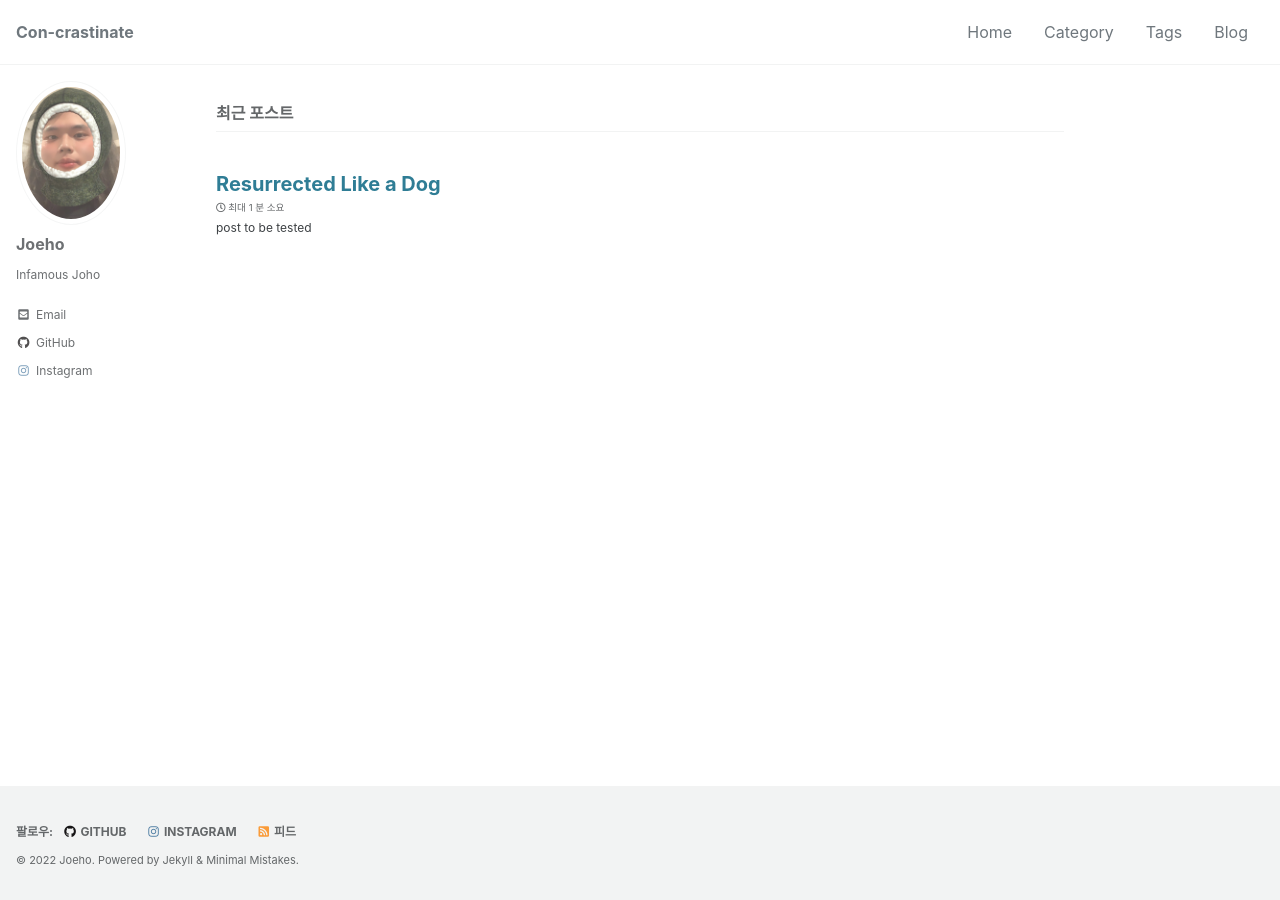
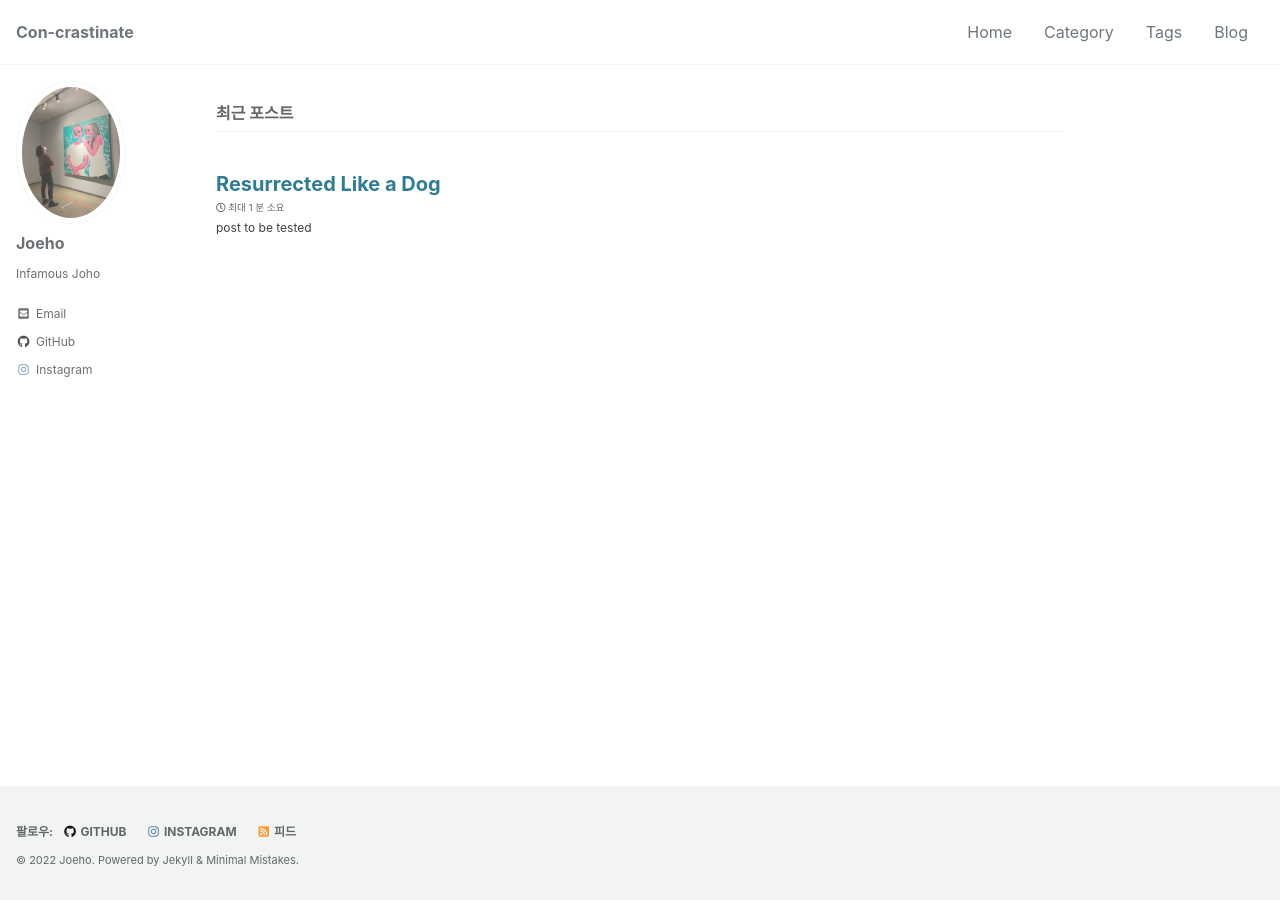
Before and after one commit to joeholee/joeholee.github.io, a Jekyll site: the page built from index.html, in a window 1280 px wide. Built offline with Jekyll 4.4.1, drawn with Linux system fonts in a browser that asks for light colours; cached includes are drawn as plain includes; some web fonts are replaced; the list of posts is cut into pages by our own code.

Commit message:
Favicon and Avatar Modification

```diff
--- a/_config.yml
+++ b/_config.yml
@@ -103,7 +103,7 @@ analytics:
 # Site Author
 author:
   name             : "Joeho"
-  avatar           : "/assets/makipic.jpg"
+  avatar           : "/assets/profile.jpg"
   bio              : "Infamous Joho"
   # location         : "Republic of Korea"
   email            :
--- a/_includes/head/custom.html
+++ b/_includes/head/custom.html
@@ -1,11 +1,11 @@
 <!-- start custom head snippets -->
 
 <!-- insert favicons. use https://realfavicongenerator.net/ -->
-<link rel="apple-touch-icon" sizes="180x180" href="/apple-touch-icon.png">
-<link rel="icon" type="image/png" sizes="32x32" href="/favicon-32x32.png">
-<link rel="icon" type="image/png" sizes="16x16" href="/favicon-16x16.png">
-<link rel="manifest" href="/site.webmanifest">
-<link rel="mask-icon" href="/safari-pinned-tab.svg" color="#5bbad5">
+<link rel="apple-touch-icon" sizes="180x180" href="{{https://joeholee.github.io}}/assets/logo.ico/apple-touch-icon.png">
+<link rel="icon" type="image/png" sizes="32x32" href="{{https://joeholee.github.io}}/assets/logo.ico/favicon-32x32.png">
+<link rel="icon" type="image/png" sizes="16x16" href="{{https://joeholee.github.io}}/assets/logo.ico/favicon-16x16.png">
+<link rel="manifest" href="{{https://joeholee.github.io}}/assets/logo.ico/site.webmanifest">
+<link rel="mask-icon" href="{{https://joeholee.github.io}}/assets/logo.ico/safari-pinned-tab.svg" color="#5bbad5">
 <meta name="msapplication-TileColor" content="#da532c">
 <meta name="theme-color" content="#ffffff">
 <!-- end custom head snippets -->
```
Also changed, not shown: assets/logo.ico/browserconfig.xml (added, +9 -0 lines), assets/logo.ico/android-chrome-192x192.png (added), assets/logo.ico/android-chrome-512x512.png (added), assets/logo.ico/apple-touch-icon.png (added), assets/logo.ico/favicon-16x16.png (added), assets/logo.ico/favicon-32x32.png (added), assets/logo.ico/favicon.ico (added), assets/logo.ico/mstile-150x150.png (added), assets/logo.ico/safari-pinned-tab.svg (added), assets/logo.ico/site.webmanifest (added), assets/makipic.jpg (deleted), assets/profile.jpg (added).
